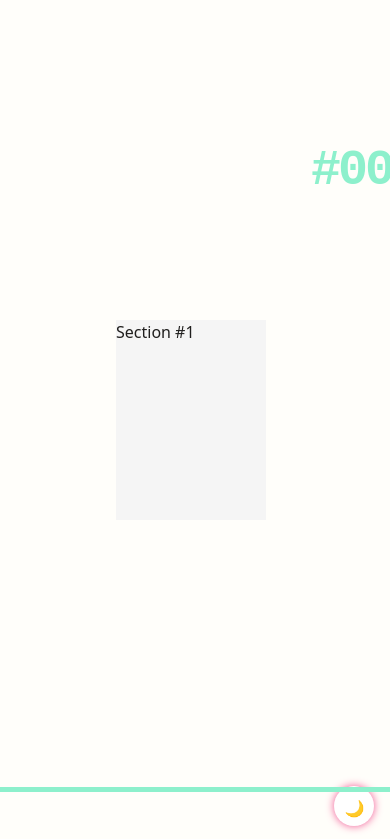
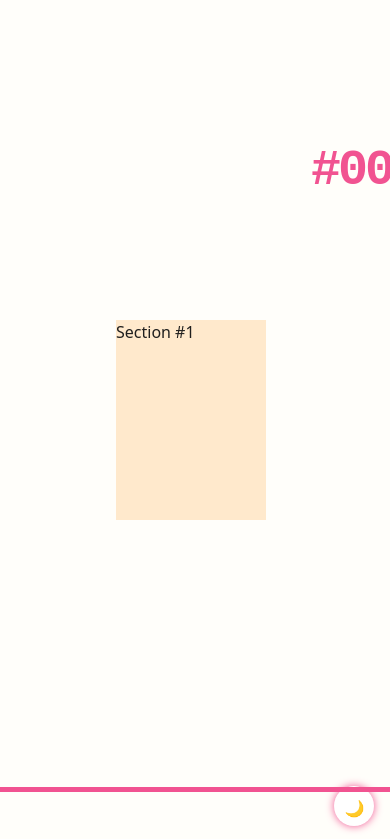
Before and after one commit to iixnana/resume, a React (Vite) app: page / in a window 390 px wide. Shown: the part 98-937 px from the top of the page. Built offline with nearby package versions, Linux system fonts and the light colour scheme.

Commit message:
styling for parallax

```diff
--- a/src/app/components/PageSection/PageSection.css
+++ b/src/app/components/PageSection/PageSection.css
@@ -7,11 +7,11 @@
     position: relative;
 }
 
-.section-container>div {
+.section-box {
     width: 300px;
     height: 400px;
     margin: 20px;
-    background: #f5f5f5;
+    background: var(--box-background-color);
     overflow: hidden;
 }
 
@@ -21,19 +21,14 @@
 }
 
 @media (max-width: 500px) {
-    .section-container>div {
-        width: 150px;
-        height: 200px;
-    }
-
-    .section-container img {
+    .section-box {
         width: 150px;
         height: 200px;
     }
 }
 
 .section-container h2 {
-    color: #8df0cc;
+    color: var(--primary-color);
     margin: 0;
     font-family: "Azeret Mono", monospace;
     font-size: 50px;
--- a/src/app/components/PageSection/PageSection.tsx
+++ b/src/app/components/PageSection/PageSection.tsx
@@ -14,7 +14,9 @@ export const PageSection = ({ id }: SectionProps) => {
 
   return (
     <section className="section-container">
-      <div ref={ref}>Section #{id}</div>
+      <div ref={ref} className="section-box">
+        Section #{id}
+      </div>
       <motion.h2
         // Hide until scroll progress is measured
         initial={{ visibility: "hidden" }}
--- a/src/app/pages/Home/Home.parallax.css
+++ b/src/app/pages/Home/Home.parallax.css
@@ -1,4 +1,3 @@
-
 html {
     scroll-snap-type: y mandatory;
 }
@@ -8,7 +7,7 @@ html {
     left: 0;
     right: 0;
     height: 5px;
-    background: #8df0cc;
+    background: var(--primary-color);
     bottom: 50px;
     transform: scaleX(0);
 }
--- a/src/style/globals.css
+++ b/src/style/globals.css
@@ -11,16 +11,13 @@
   -moz-osx-font-smoothing: grayscale;
 
   --background-color: #FFFEFA;
+  --box-background-color: #FFE9CC;
   --button-background-color: #FFE9CC;
   --primary-color: #f15391;
   --secondary-color: #AE8997;
   --text-color: #201F1E;
   --link-color: #E21266;
   --link-hover-color: #A30F4A;
-  --color-claret: #7B253F;
-  --color-cornsilk: #FFF6D7;
-  --color-eerie-black: #201F1E;
-  --color-baby-powder: #FFFEFA;
   --theme-toggle-background: #FFF;
   --theme-toggle-border: #f15391;
 }
@@ -29,6 +26,7 @@
   /* Dark theme overrides */
   --text-color: #FFE9C7;
   --background-color: #201F1E;
+  --box-background-color: #201F1E;
   --link-color: #F9A1CE;
   --link-hover-color: #FBD0E6;
   --button-background-color: #786E68;
```
